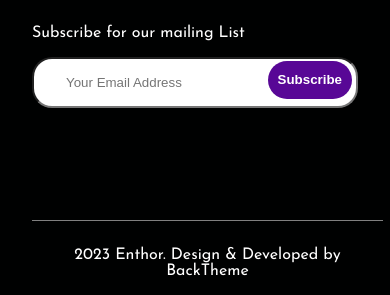
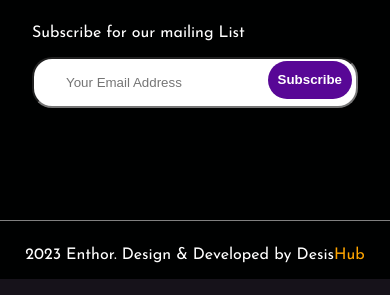
Before and after one commit to iroid2/black-theme-portfolio, a plain HTML site: page index.html in a window 390 px wide. Shown: the part 7481-7776 px from the top of the page. Drawn offline with nearby package versions, Linux system fonts and the light colour scheme.

Commit message:
adjusted on the margin left

```diff
--- a/_conctact.scss
+++ b/_conctact.scss
@@ -146,6 +146,10 @@
         border-top: 1px solid gray;
         width: 90%;
         margin-left: 2rem;
+        @media(max-width:768px){
+            width: 100%;
+            margin-left: 0rem;
+        }
     }
 
 }
--- a/_globalClasses.scss
+++ b/_globalClasses.scss
@@ -105,3 +105,6 @@ span{
     font-size: 1.2rem;
     transform: rotate(50deg);
 }
+.hub-color{
+    color: orange;
+}
--- a/index.html
+++ b/index.html
@@ -309,7 +309,7 @@
         </div>
        </div>
        <div class="bottom-contact center">
-        <p>2023 Enthor. Design & Developed by BackTheme</p>
+        <p>2023 Enthor. Design & Developed by Desis<span class="hub-color">Hub</span> </p>
        </div>
     </section>
 <script src="./script.js" ></script>
```
Also changed, not shown: style.css, 1 other file.
